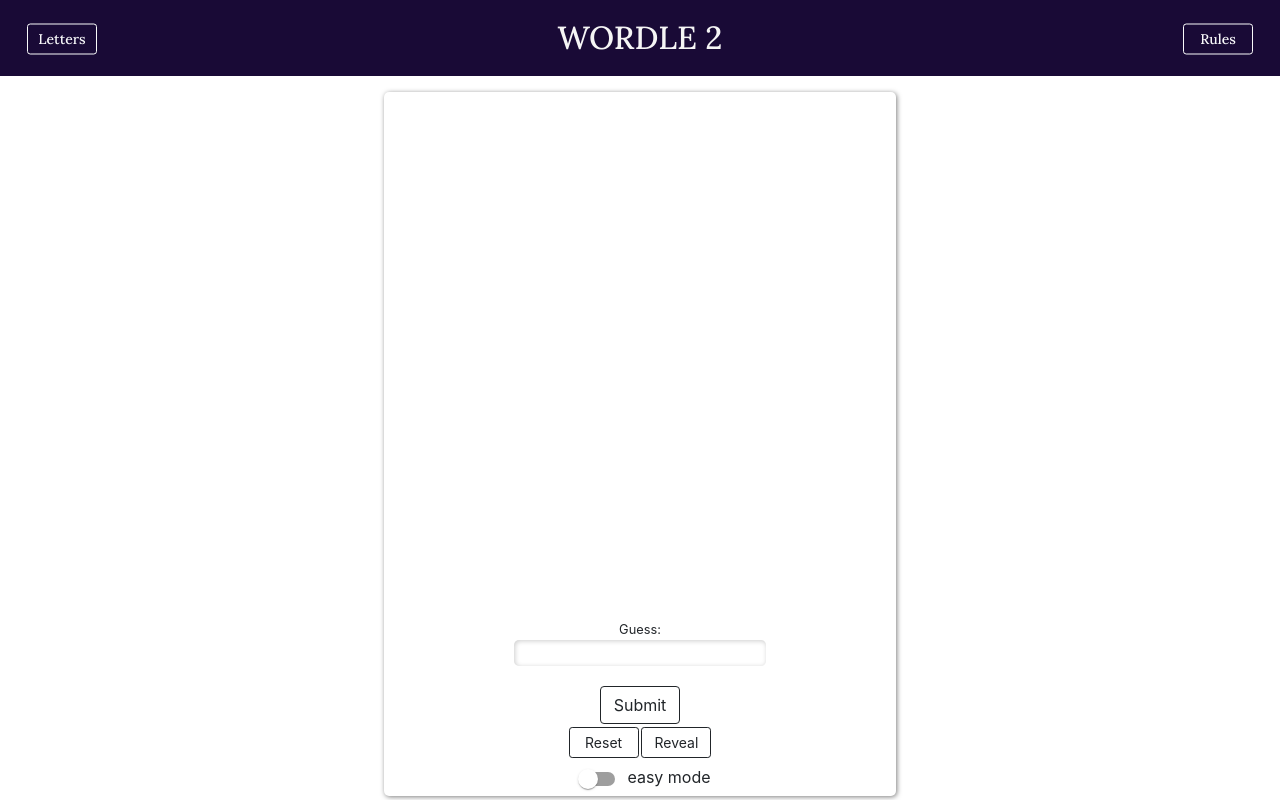
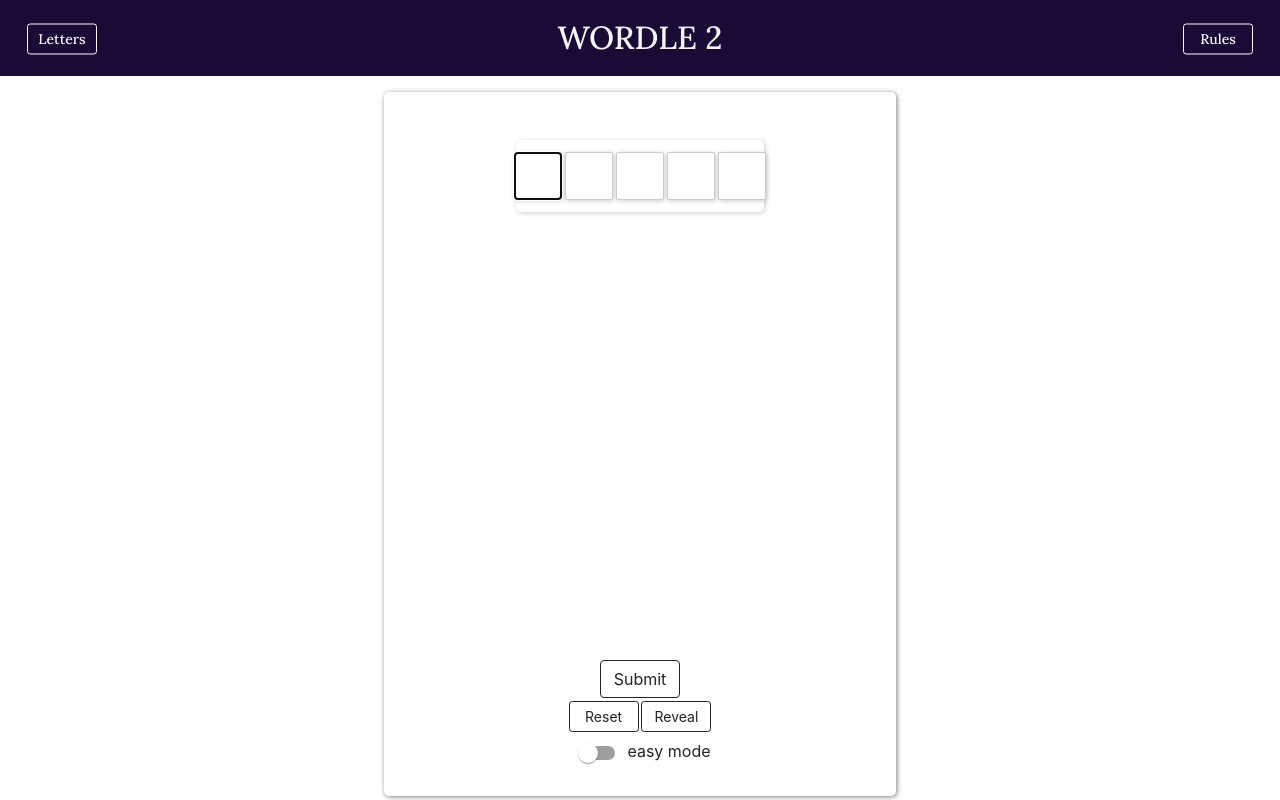
Before and after one commit to AdamPJohnson/Wordle2, a React (Create React App) app: page / in a window 1280 px wide. Built offline with nearby package versions, Linux system fonts and the light colour scheme.

Commit message:
implemented tyle-type feature

```diff
--- a/src/App.css
+++ b/src/App.css
@@ -122,7 +122,7 @@
   flex-direction: row;
   align-items: center;
   justify-content: center;
-  height: 13%;
+  min-height: 15%;
 
   margin: 0.5em;
   box-shadow: 1px 1px 5px rgba(0, 0, 0, 0.2);
@@ -202,6 +202,13 @@
   justify-content: center;
 }
 
+.inputTile {
+  display: flex;
+  align-items: center;
+  justify-content: center;
+  text-align: center;
+}
+
 #lettersList {
   height: 40%;
 
--- a/src/Game.js
+++ b/src/Game.js
@@ -5,6 +5,7 @@ import Button from "react-bootstrap/Button";
 import GuessListItem from "./GuessListItem";
 import list from "./listOfWordsHard";
 import easyList from "./listOfWordsEasy";
+import InputTiles from "./InputTiles";
 const fiveLetters = list.filter((word) => word.length === 5);
 
 const fiveLettersEasy = easyList.filter((word) => word.length === 5);
@@ -17,8 +18,8 @@ function Game({ guessedLetters, setGuessedLetters }) {
   const [guessText, setGuessText] = useState("");
   const [won, setWon] = useState(false);
   const [easyMode, setEasyMode] = useState(false);
-  const ref = useRef();
-
+  const [refIndex, setRefIndex] = useState(0);
+  const [resetToggle, setResetToggle] = useState(false);
   function evaluateGuess(guess, target) {
     let targetArray = target.split("");
     let result = {};
@@ -51,13 +52,12 @@ function Game({ guessedLetters, setGuessedLetters }) {
         newLetters.semi.push(guess[i]);
       }
     }
-
     setGuessedLetters(newLetters);
-
     return result;
   }
 
   const handleSubmit = () => {
+    console.log(guessText);
     if (!list.includes(guessText.toUpperCase()))
       return setErrorMessage("Must be a real word!"); ////once list is better
     if (guessText.length !== 5)
@@ -74,16 +74,16 @@ function Game({ guessedLetters, setGuessedLetters }) {
     setGuesses(newGuesses);
     setErrorMessage("");
     setGuessText("");
+    setResetToggle(!resetToggle);
+    setRefIndex(0);
   };
 
   const handleReset = useCallback(() => {
     setGuesses([]);
     if (easyMode) {
-      console.log("easy");
       let randomIndex = Math.round(Math.random() * fiveLettersEasy.length);
       setTarget(fiveLettersEasy[randomIndex].toUpperCase());
     } else {
-      console.log("hard");
       let randomIndex = Math.round(Math.random() * fiveLetters.length);
       setTarget(fiveLetters[randomIndex].toUpperCase());
     }
@@ -132,31 +132,45 @@ function Game({ guessedLetters, setGuessedLetters }) {
     if (guesses.length === 6) setGameOver(true);
   }, [guesses]);
 
-  const handleChange = (e) => {
-    setGuessText(e.target.value.trim());
-  };
+  // const handleChange = (e) => {
+  //   setGuessText(e.target.value.trim());
+  // };
   const guessList = guesses.map((guess) => {
     const winner = guess.guessWord === target;
-    return <GuessListItem guess={guess} winner={winner} />;
+    return (
+      <GuessListItem guess={guess} winner={winner} key={guess.guessWord} />
+    );
   });
+
   return (
     <div id="main">
       <div id="board">
-        <div id="guesses">{guessList}</div>
+        <div id="guesses">
+          {guessList}
+          {!gameOver && (
+            <InputTiles
+              setGuessText={setGuessText}
+              guessText={guessText}
+              refIndex={refIndex}
+              setRefIndex={setRefIndex}
+              handleOnKeyDown={handleOnKeyDown}
+              resetToggle={resetToggle}
+            />
+          )}
+        </div>
         <div id="controls">
-          <label id="inputLabel" htmlFor="input">
-            Guess:
-          </label>{" "}
-          <br />
-          <input
+          {/* <label id="inputLabel" htmlFor="input"> */}
+          {/* Guess: */}
+          {/* </label>{" "} */}
+          {/* <br /> */}
+          {/* <input
             type="text"
             id="input"
             name="input"
             onChange={handleChange}
             value={guessText}
             onKeyDown={handleOnKeyDown}
-            ref={ref}
-          />
+          /> */}
           <br />
           <div id="errorMessage">{errorMessage}</div>
           <Button variant="outline-dark" id="submit" onClick={handleSubmit}>
--- a/src/GuessListItem.js
+++ b/src/GuessListItem.js
@@ -3,7 +3,7 @@ import Tile from "./Tile";
 function GuessListItem({ guess, winner }) {
   const characters = guess.guessWord.split("");
   const tiles = characters.map((char, i) => {
-    return <Tile className={`${guess.evaluation[i]}`} char={char} />;
+    return <Tile className={`${guess.evaluation[i]}`} char={char} key={i} />;
   });
   const winnerClass = winner ? "winner" : "";
   return <div className={`${winnerClass} guessListItem`}>{tiles}</div>;
--- /dev/null
+++ b/src/InputTile.js
@@ -0,0 +1,60 @@
+import React, { useEffect, useState } from "react";
+
+const InputTile = React.forwardRef(
+  (
+    {
+      className,
+      size = "",
+      index,
+      refIndex,
+      setRefIndex,
+      guessText,
+      setGuessText,
+      handleOnKeyDown: keyDownProp,
+      resetToggle,
+    },
+    ref
+  ) => {
+    const [char, setChar] = useState("");
+
+    useEffect(() => {
+      setChar("");
+    }, [resetToggle]);
+
+    if (refIndex === index && ref.current) {
+      ref.current.focus();
+    }
+
+    const onKeyDown = (e) => {
+      ///backspace
+      if (e.keyCode === 8) {
+        if (refIndex > 0) setRefIndex(index - 1);
+        if (char) {
+          setChar("");
+          setGuessText(guessText.slice(0, -1));
+        }
+      }
+      if (e.keyCode >= 65 && e.keyCode <= 90) {
+        setChar(e.key.toUpperCase());
+        setRefIndex(index + 1);
+        if (!char) setGuessText(guessText + e.key);
+        else setGuessText(guessText.slice(0, -1) + e.key);
+      }
+      keyDownProp(e);
+    };
+
+    return (
+      <input
+        onClick={() => setRefIndex(index)}
+        onKeyDown={onKeyDown}
+        ref={ref}
+        type="text"
+        className={`tile inputTile ${size}`}
+        value={char}
+        style={{ fontWeight: "bold" }}
+      />
+    );
+  }
+);
+
+export default InputTile;
--- /dev/null
+++ b/src/InputTiles.js
@@ -0,0 +1,74 @@
+import React, { useRef, useState } from "react";
+import InputTile from "./InputTile";
+
+function InputTiles({
+  refIndex,
+  setRefIndex,
+  guessText,
+  setGuessText,
+  handleOnKeyDown,
+  resetToggle,
+}) {
+  const ref0 = useRef();
+  const ref1 = useRef();
+  const ref2 = useRef();
+  const ref3 = useRef();
+  const ref4 = useRef();
+
+  return (
+    <div className="guessListItem">
+      <InputTile
+        ref={ref0}
+        refIndex={refIndex}
+        setRefIndex={setRefIndex}
+        index={0}
+        guessText={guessText}
+        setGuessText={setGuessText}
+        handleOnKeyDown={handleOnKeyDown}
+        resetToggle={resetToggle}
+      />
+      <InputTile
+        ref={ref1}
+        refIndex={refIndex}
+        setRefIndex={setRefIndex}
+        index={1}
+        guessText={guessText}
+        setGuessText={setGuessText}
+        handleOnKeyDown={handleOnKeyDown}
+        resetToggle={resetToggle}
+      />
+      <InputTile
+        ref={ref2}
+        refIndex={refIndex}
+        setRefIndex={setRefIndex}
+        index={2}
+        guessText={guessText}
+        setGuessText={setGuessText}
+        handleOnKeyDown={handleOnKeyDown}
+        resetToggle={resetToggle}
+      />
+      <InputTile
+        ref={ref3}
+        refIndex={refIndex}
+        setRefIndex={setRefIndex}
+        index={3}
+        guessText={guessText}
+        setGuessText={setGuessText}
+        handleOnKeyDown={handleOnKeyDown}
+        resetToggle={resetToggle}
+      />
+      <InputTile
+        ref={ref4}
+        refIndex={refIndex}
+        setRefIndex={setRefIndex}
+        index={4}
+        guessText={guessText}
+        setGuessText={setGuessText}
+        handleOnKeyDown={handleOnKeyDown}
+        resetToggle={resetToggle}
+      />
+    </div>
+  );
+}
+
+export default InputTiles;
```
Also changed, not shown: 20 other files (tests, documents, lock files or other folders).
